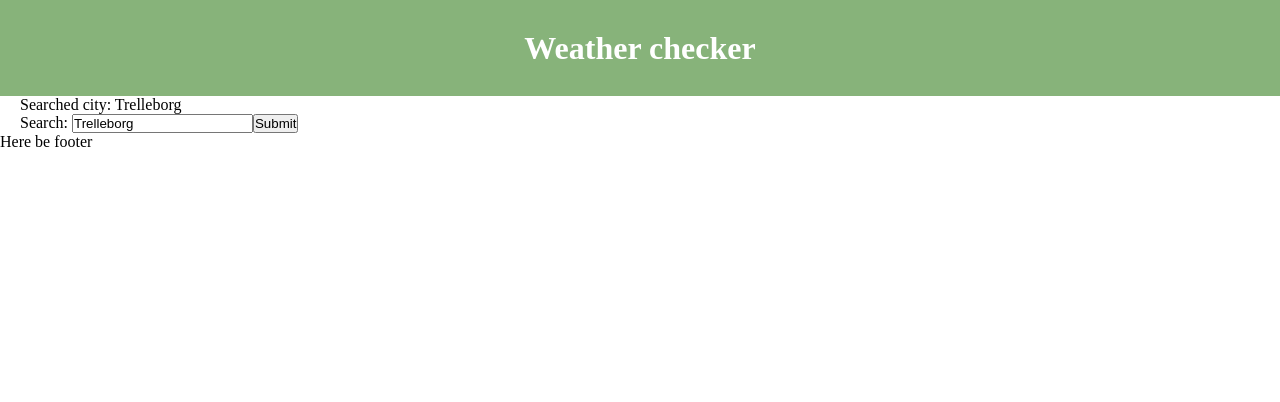
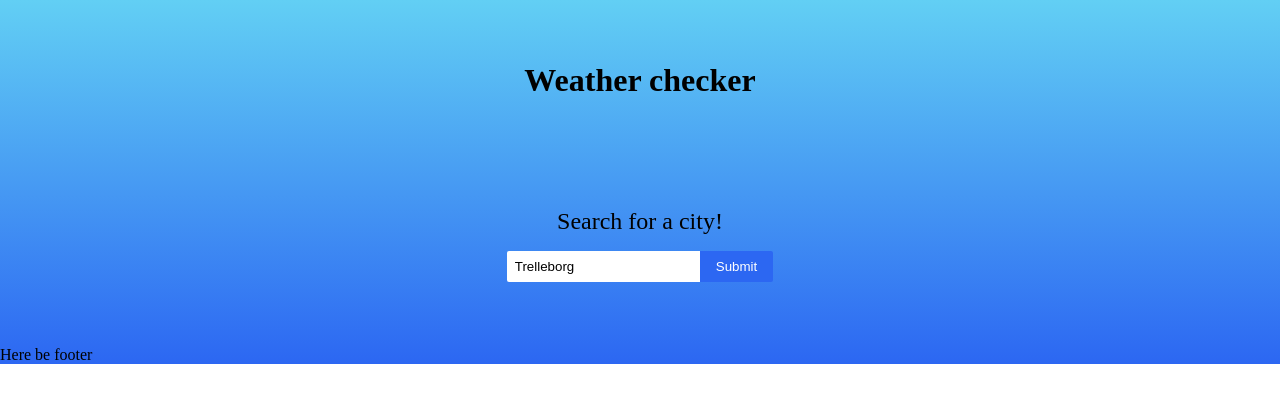
Before and after one commit to LinneaSandberg/weather-app, a Vue app: page / in a window 1280 px wide. Shown: the top 402 px of the page. Built offline with nearby package versions, Linux system fonts and the light colour scheme; no server answers.

Commit message:
Styled the search-form element

```diff
--- a/src/assets/scss/main.scss
+++ b/src/assets/scss/main.scss
@@ -1,7 +1,7 @@
-$primary-color: #87B37A;
-$secondary-color: #4B296B;
-$tertiary-color: #9CE37D;
-$quaternary-color: #77867F;
+:root {
+    --dark-blue: #2c67f2;
+    --light-blue: #62cff4;
+}
 
 * {
     box-sizing: border-box;
@@ -18,21 +18,58 @@ h6 {
     line-height: 1;
 }
 
-header {
-    background-color: $primary-color;
-    color: white;
-    padding: 2rem;
-    text-align: center;
+#app {
+    background: rgb(44, 103, 242);
+    background: linear-gradient(0deg, rgba(44, 103, 242, 1) 0%, rgba(98, 207, 244, 1) 100%);
 }
 
-main {
-    padding: 0 20px;
+header {
+    padding: 4rem 0 2rem 0;
+    text-align: center;
 }
 
 .search-wrapper {
     display: flex;
     flex-direction: column;
-    align-items: flex-start;
+    align-items: center;
+    justify-content: center;
+    width: 100%;
+
+
+    form {
+        padding: 4rem 0;
+        text-align: center;
+
+        label {
+            display: block;
+            margin: 1rem 0;
+            font-size: 1.5rem;
+        }
+
+        .input-submit-wrapper {
+            display: flex;
+            flex-direction: row;
+            justify-content: center;
+            align-items: center;
+
+            button {
+                padding: 0.5rem 1rem;
+                background-color: var(--dark-blue);
+                color: white;
+                border: none;
+                cursor: pointer;
+                border-top-right-radius: 2px;
+                border-bottom-right-radius: 2px;
+            }
+
+            input {
+                padding: 0.5rem;
+                border: none;
+                border-top-left-radius: 2px;
+                border-bottom-left-radius: 2px;
+            }
+        }
+    }
 }
 
 .display-wrapper {
@@ -60,7 +97,7 @@ main {
 
 
         .card {
-            border: $secondary-color 2px solid;
+            border: var(--dark-blue) 2px solid;
             border-radius: 2px;
             padding: 2rem;
             margin: 1rem;
--- a/src/components/OptionsBar.vue
+++ b/src/components/OptionsBar.vue
@@ -50,14 +50,16 @@ onMounted(() => {
 
 <template>
 	<div class="search-wrapper">
-		<p>Searched city: {{ city }}</p>
+		<!-- <div class="search-elements-wrapper"> -->
+		<!-- <p>Searched city: {{ city }}</p> -->
 		<form @submit.prevent="fetchLocationData(city)">
-			<label for="search">Search: </label>
-			<input type="text" placeholder="Enter a city" id="search" v-model="city" />
-			<button type="submit">Submit</button>
+			<label for="search">Search for a city!</label>
+			<div class="input-submit-wrapper">
+				<input type="text" placeholder="Enter a city" id="search" v-model="city" />
+				<button type="submit">Submit</button>
+			</div>
 		</form>
-		<p v-if="latitude">Latitude: {{ latitude }}</p>
-		<p v-if="longitude">Longitude: {{ longitude }}</p>
+		<!-- </div> -->
 	</div>
 
 	<div v-if="latitude && longitude" class="display-wrapper">
```
